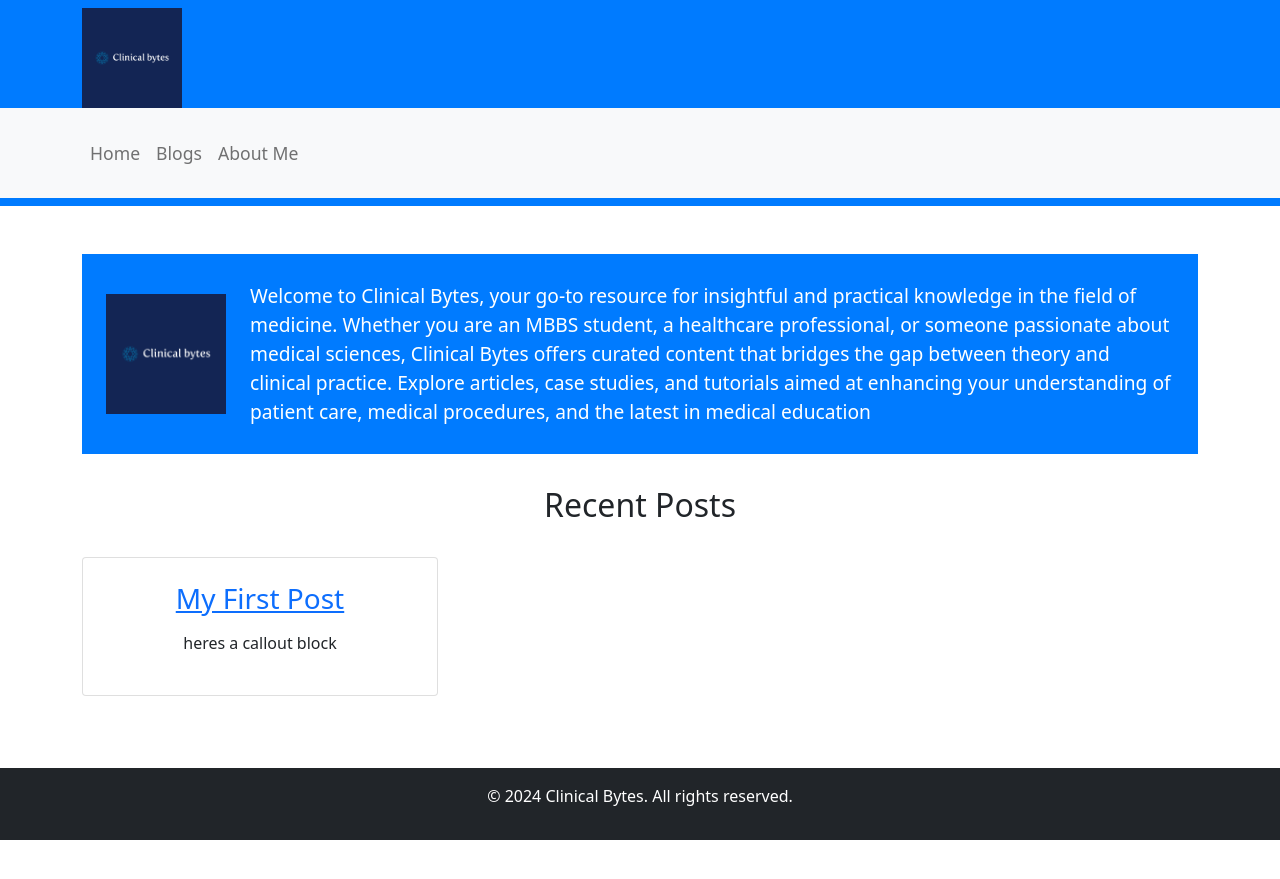
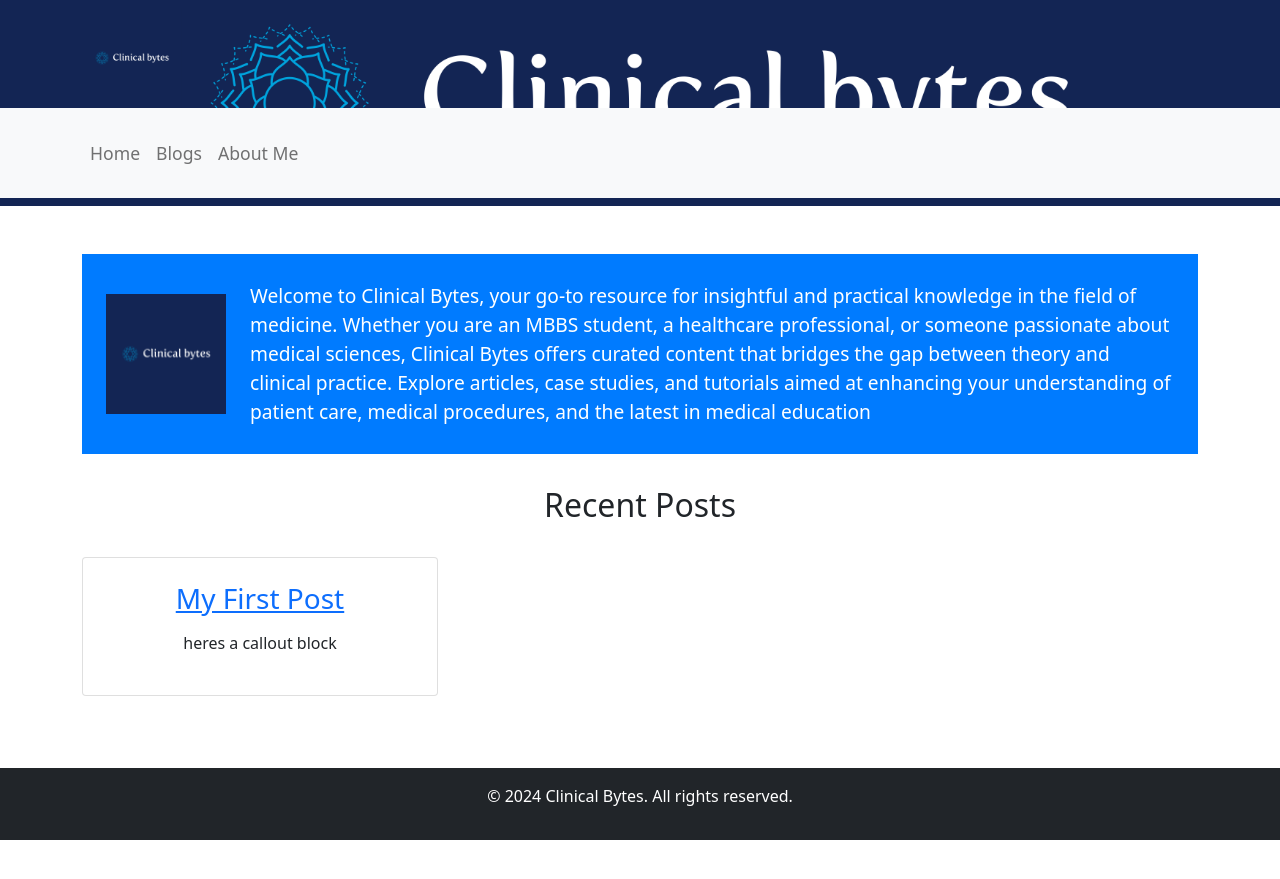
Before and after one commit to prabhatsharm007/prabhatsharm007.github.io, a Jekyll site: the page built from index.md, in a window 1280 px wide. Shown: the top 879 px of the page. Built offline with Jekyll 4.4.1, drawn with Linux system fonts in a browser that asks for light colours.

Commit message:
Update default.html

```diff
--- a/_layouts/default.html
+++ b/_layouts/default.html
@@ -8,7 +8,7 @@
     <link rel="stylesheet" href="/assets/css/styles.css">
 </head>
 <body>
-    <header class="custom-header">
+    <header class="custom-header" style="background: url('/assets/img/cover.png') no-repeat center center; background-size: cover;">
         <div class="container d-flex align-items-center">
             <img src="/assets/img/default.png" alt="Brand Logo" class="brand-logo">
             <!-- <h1 class="ms-3">{{ site.title }}</h1> -->
```
